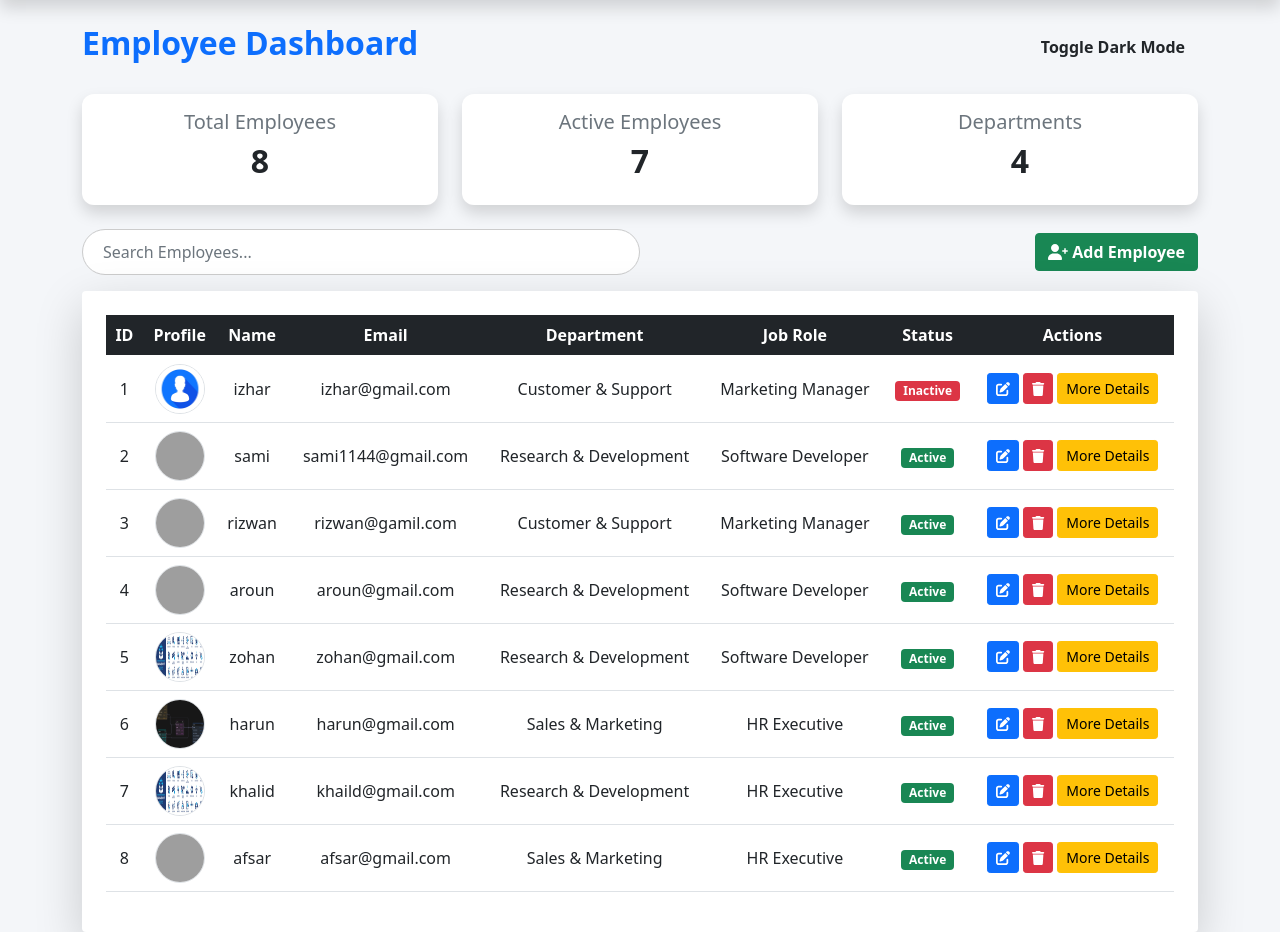
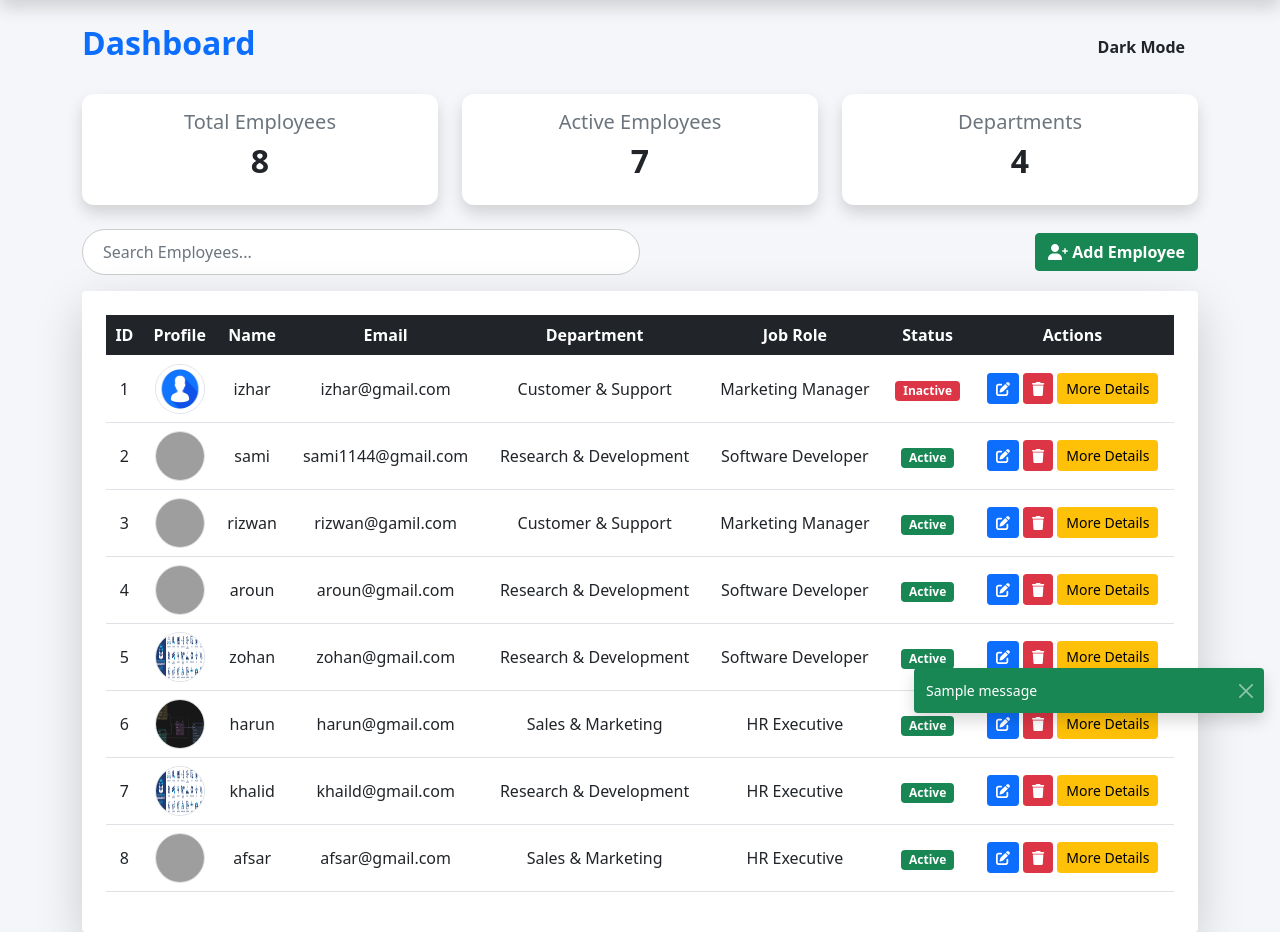
Before and after one commit to zaid9866/employee-management-system, a Flask app: page / in a window 1280 px wide. Shown: the part 71-1003 px from the top of the page. Run offline with Flask 3, Linux system fonts and the light colour scheme; tables that the repository leaves empty hold one stand-in row (values such as "Sample post"); one stand-in notice (Sample message) is shown; grey boxes are pictures that could not be loaded.

Commit message:
improved

```diff
--- a/app.py
+++ b/app.py
@@ -14,7 +14,8 @@ app.secret_key = 'zayd_secret_key_123'
 
 app.config["SQLALCHEMY_DATABASE_URI"] = "sqlite:///employees.db"
 app.config["SQLALCHEMY_TRACK_MODIFICATIONS"] = False
-app.config["UPLOAD_FOLDER"] = "upload"
+UPLOAD_FOLDER = 'static/images'
+os.makedirs(UPLOAD_FOLDER, exist_ok=True)
 
 db = SQLAlchemy(app)
 
@@ -49,9 +50,9 @@ class Attendance(db.Model):
     id = db.Column(db.Integer, primary_key=True)
     employee_id = db.Column(db.Integer, db.ForeignKey('employee.id'), nullable=False)
     date = db.Column(db.Date, nullable=False, default=datetime.utcnow)
-    status = db.Column(db.String(10), nullable=False)  # Present / Absent / Leave
+    status = db.Column(db.String(10), nullable=False)
+    employee = db.relationship('Employee', backref='attendance_records')
 
-    employee = db.relationship('Employee', backref='attendance_records')
 
 
 # Create Tables
@@ -65,6 +66,10 @@ def home():
     employees = Employee.query.all()
     departments=Department.query.all()
     return render_template("index.html", employees=employees ,departments=departments)
+
+
+
+
 
 #add employee route
 @app.route("/add_employee", methods=["GET", "POST"])
@@ -126,6 +131,8 @@ def add_employee():
 
         db.session.add(employee)
         db.session.commit()
+        flash(f"{employee.name} has been added successfully.", "success")
+
         return redirect(url_for("home"))
 
     departments = Department.query.all()
@@ -144,11 +151,11 @@ def update_employee_details(employee_id):
         employee = Employee.query.get(employee_id)
         return render_template('update_employee_details.html', employee=employee)
 
+
 @app.route('/update_employee_details/<int:employee_id>', methods=["POST"])
 def update_employee_post(employee_id):
     employee = Employee.query.get_or_404(employee_id)
 
-    # Check if phone is being duplicated by someone else
     phone = request.form['phone']
     existing = Employee.query.filter_by(phone=phone).first()
     if existing and existing.id != employee.id:
@@ -162,15 +169,16 @@ def update_employee_post(employee_id):
     employee.department_id = request.form['department_id']
     employee.job_role_id = request.form['job_role_id']
     employee.salary = request.form['salary']
-    employee.date_joined = datetime.strptime(request.form['date_joined'], "%Y-%m-%d").date()
     employee.is_active = bool(int(request.form['is_active']))
 
-    # Optional: handle photo update
+    upload_folder = 'static/images'
+    os.makedirs(upload_folder, exist_ok=True)
+
     photo_file = request.files.get('photo')
     if photo_file and photo_file.filename:
-        # You can save this or use Cloudinary if set up
-        filename = secure_filename(photo_file.filename)
-        photo_file.save(os.path.join('static/uploads', filename))
+        filename = photo_file.filename
+        file_path = os.path.join(upload_folder, filename)
+        photo_file.save(file_path)
         employee.photo = filename
 
     try:
@@ -243,5 +251,20 @@ def attendance_history():
     return render_template("attendance_history.html", attendance_records=attendance_records, employees=employees)
 
 
+
+#delete employee
+@app.route("/delete_employee/<int:employee_id>", methods=["GET", "POST"])
+def delete_employee(employee_id):
+    employee = Employee.query.get(employee_id)
+    if employee:
+        db.session.delete(employee)
+        db.session.commit()
+        flash(f"{employee.name} has been deleted successfully.", "success")
+    else:
+        flash("Employee not found.", "danger")
+
+    return redirect(url_for("home"))
+
+
 if __name__ == "__main__":
     app.run(debug=True)
--- a/templates/base.html
+++ b/templates/base.html
@@ -91,19 +91,8 @@
               <a class="nav-link" href="{{ url_for('mark_attendance') }}">Attendance</a>
             </li>
             <li class="nav-item">
-              <a class="nav-link" href="#">Login</a>
+              <a class="nav-link" href="/">Login</a>
             </li>
-            <!-- <li class="nav-item dropdown">
-              <a class="nav-link dropdown-toggle d-flex align-items-center" href="#" id="userDropdown" role="button" data-bs-toggle="dropdown">
-                <img src="{{ url_for('static', filename='images/user.png') }}" alt="User" width="35" height="35" class="rounded-circle me-2">
-                Admin
-              </a>
-              <ul class="dropdown-menu dropdown-menu-end">
-                <li><a class="dropdown-item" href="#">Profile</a></li>
-                <li><a class="dropdown-item" href="#">Settings</a></li>
-                <li><hr class="dropdown-divider"></li>
-                <li><a class="dropdown-item text-danger" href="#">Logout</a></li> -->
-              </ul>
             </li>
           </ul>
         </div>
--- a/templates/index.html
+++ b/templates/index.html
@@ -43,8 +43,8 @@
 <div class="container mt-4">
   <!-- Header & Dark Mode Toggle -->
   <div class="d-flex justify-content-between align-items-center mb-4">
-    <h2 class="fw-bold text-primary">Employee Dashboard</h2>
-    <button class="btn btn-dark-mode fw-bold" onclick="toggleDarkMode()">Toggle Dark Mode</button>
+    <h2 class="fw-bold text-primary">Dashboard</h2>
+    <button class="btn btn-dark-mode fw-bold" onclick="toggleDarkMode()">Dark Mode</button>
   </div>
 
   <!-- Analytics Cards -->
@@ -98,12 +98,12 @@
           <tr>
             <td>{{ employee.id }}</td>
             <td>
-              <img src="{{ employee.photo if employee.photo else 'https://via.placeholder.com/50' }}"
+              <img src="/static/images/{{employee.photo}}"
                    alt="Profile" width="50" height="50" class="rounded-circle border">
             </td>
             <td class="fw-semibold">{{ employee.name }}</td>
             <td>{{ employee.email }}</td>
-            <td>{{ employee.department.name }}</td>
+            <td>{{ employee.department.name}}</std>
             <td>{{ employee.job_role.name if employee.job_role else 'N/A' }}</td>
             <td>
               {% if employee.is_active %}
@@ -114,7 +114,7 @@
             </td>
             <td>
               <a href="/update_employee_details/{{employee.id}}" class="btn btn-primary btn-sm"><i class="fas fa-edit"></i></a>
-              <a href="#" class="btn btn-danger btn-sm"><i class="fas fa-trash"></i></a>
+              <a href="/delete_employee/{{employee.id}}" class="btn btn-danger btn-sm"><i class="fas fa-trash"></i></a>
               <a href="/employee_details/{{employee.id}}" class="btn btn-warning btn-sm">More Details</button>
             </td>
           </tr>
@@ -124,6 +124,23 @@
     </div>
   </div>
 </div>
+
+{% with messages = get_flashed_messages(with_categories=true) %}
+  {% if messages %}
+    <div class="toast-container position-fixed bottom-0 end-0 p-3" style="z-index: 1055;">
+      {% for category, message in messages %}
+        <div class="toast align-items-center text-white bg-{{ 'success' if category=='success' else 'danger' }} border-0 show" role="alert">
+          <div class="d-flex">
+            <div class="toast-body">
+              {{ message }}
+            </div>
+            <button type="button" class="btn-close btn-close-white me-2 m-auto" data-bs-dismiss="toast" aria-label="Close"></button>
+          </div>
+        </div>
+      {% endfor %}
+    </div>
+  {% endif %}
+{% endwith %}
 
 <script>
   // Dark Mode Toggle Function
```
Also changed, not shown: templates/add_employee.html (+5 -5 lines), templates/employee_details.html (+5 -4 lines), templates/login.html (+45 -27 lines), templates/update_employee_details.html (+18 -0 lines), instance/employees.db, static/images/avatar.png (added), static/images/logo.png (renamed from images/logo.png), static/images/v_avatar.png (added).
